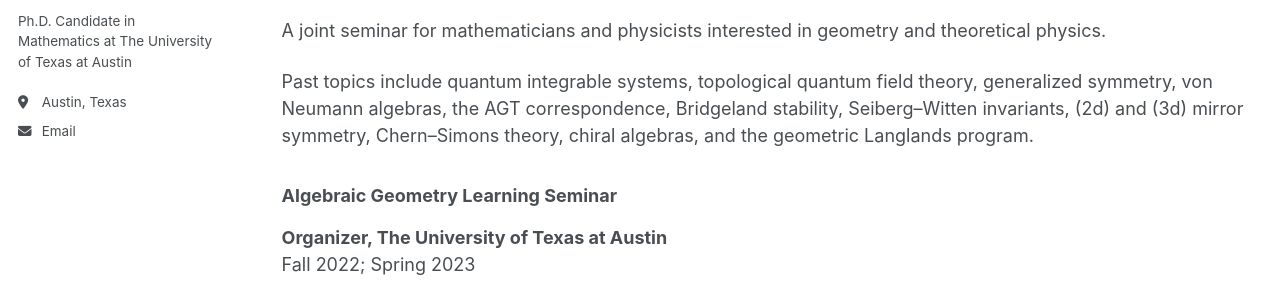
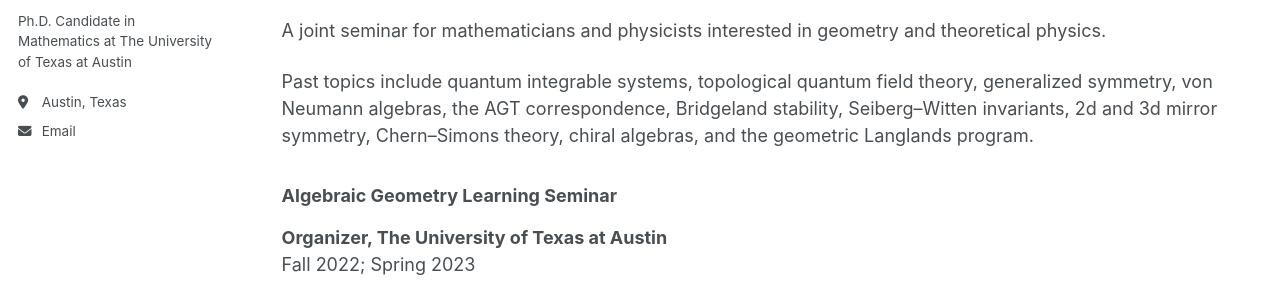
Before and after one commit to yaowang0604-git/yaowang0604-git.github.io, a Jekyll site: the page built from _pages/service.md, in a window 1280 px wide. Shown: the part 337-627 px from the top of the page. Built offline with Jekyll 4.4.1, drawn with Linux system fonts in a browser that asks for light colours; a style sheet for code colours, icons or effects is not loaded.

```diff
--- a/_pages/service.md
+++ b/_pages/service.md
@@ -14,7 +14,7 @@ Fall 2024; Spring 2025; Fall 2025
 
 A joint seminar for mathematicians and physicists interested in geometry and theoretical physics.
 
-Past topics include quantum integrable systems, topological quantum field theory, generalized symmetry, von Neumann algebras, the AGT correspondence, Bridgeland stability, Seiberg–Witten invariants, \(2d\) and \(3d\) mirror symmetry, Chern–Simons theory, chiral algebras, and the geometric Langlands program.
+Past topics include quantum integrable systems, topological quantum field theory, generalized symmetry, von Neumann algebras, the AGT correspondence, Bridgeland stability, Seiberg–Witten invariants, 2d and 3d mirror symmetry, Chern–Simons theory, chiral algebras, and the geometric Langlands program.
 
 ### Algebraic Geometry Learning Seminar
 
```
